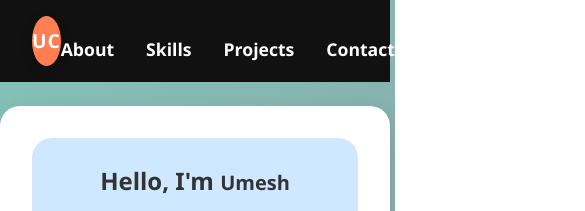
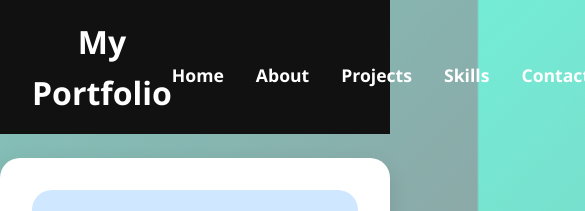
Before and after one commit to UMESHCHANDRA2762/STATIC-PORTFOLIO, a plain HTML site: page index.html in a window 390 px wide. Shown: the top 211 px of the page, 585 px wide, since content can reach past the window. Drawn offline with Linux system fonts and the light colour scheme.

Commit message:
Updated CSS for mobile responsive navbar and layout

```diff
--- a/index.html
+++ b/index.html
@@ -11,12 +11,13 @@
 <!-- Header -->
 <header class="main-header">
   <div class="header-container">
-    <div class="logo-circle">UC</div>
+    <h1 class="logo">My Portfolio</h1>
     <nav>
       <ul class="nav-links">
+        <li><a href="#Home">Home</a></li>
         <li><a href="#about">About</a></li>
+        <li><a href="#projects">Projects</a></li>
         <li><a href="#skills">Skills</a></li>
-        <li><a href="#projects">Projects</a></li>
         <li><a href="#contact">Contact</a></li>
       </ul>
     </nav>
@@ -48,8 +49,6 @@
       <p> I'm <strong>Umesh Chandra</strong>, an enthusiastic and detail-oriented <strong>Web Developer</strong> with a strong foundation in building clean, responsive, and user-friendly web applications.</p>
 
       <p>I graduated with a Bachelor's degree in <strong>Electrical and Electronics Engineering</strong> from <strong>National Institute of Technology, Calicut</strong>, where I combined my engineering problem-solving mindset with a growing passion for web development. During my academic years, I worked on various simulation tools and software projects, blending both <strong>technical logic and design thinking</strong>.</p>
-
-      <p>My core strengths lie in <strong>HTML, CSS, JavaScript, React, and Next.js</strong>. I also have hands-on experience integrating APIs, working with databases like <strong>MySQL</strong>, and using tools like <strong>GitHub, Prisma ORM, and Node.js</strong>. I'm comfortable in fast-paced environments and love collaborating with others to bring ideas to life.</p>
 
       <p>Currently, I'm focused on enhancing my skills in full-stack development and building real-world projects like e-commerce websites, portfolio sites, and simulation tools that merge my engineering background with modern web technologies.</p>
 
--- a/style.css
+++ b/style.css
@@ -259,21 +259,6 @@ footer {
   margin: 0 auto;
 }
 
-.logo-circle {
-  width: 50px;
-  height: 50px;
-  background-color: #ff7f50;
-  color: white;
-  font-weight: bold;
-  font-size: 1.2rem;
-  display: flex;
-  align-items: center;
-  justify-content: center;
-  border-radius: 50%;
-  box-shadow: 0 4px 12px rgba(0, 0, 0, 0.2);
-  letter-spacing: 1px;
-}
-
 .nav-links {
   list-style: none;
   display: flex;
```
